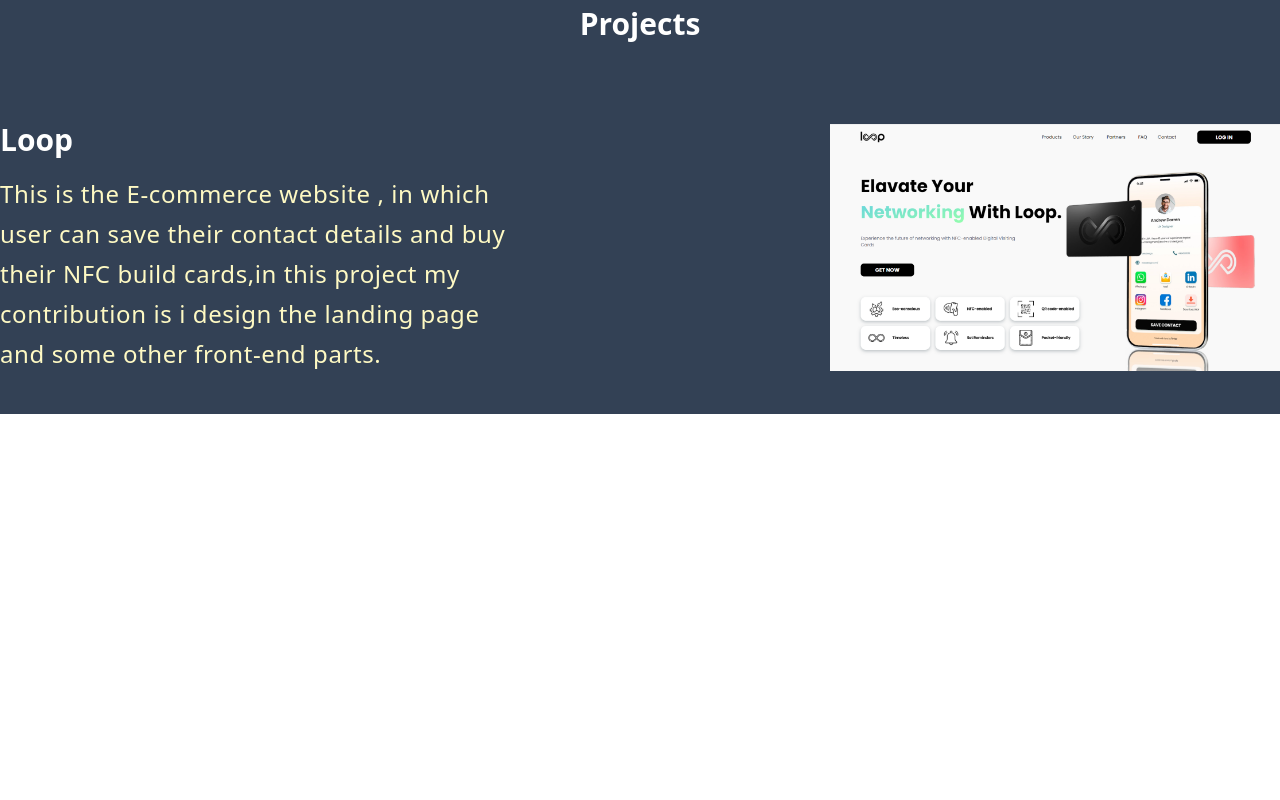
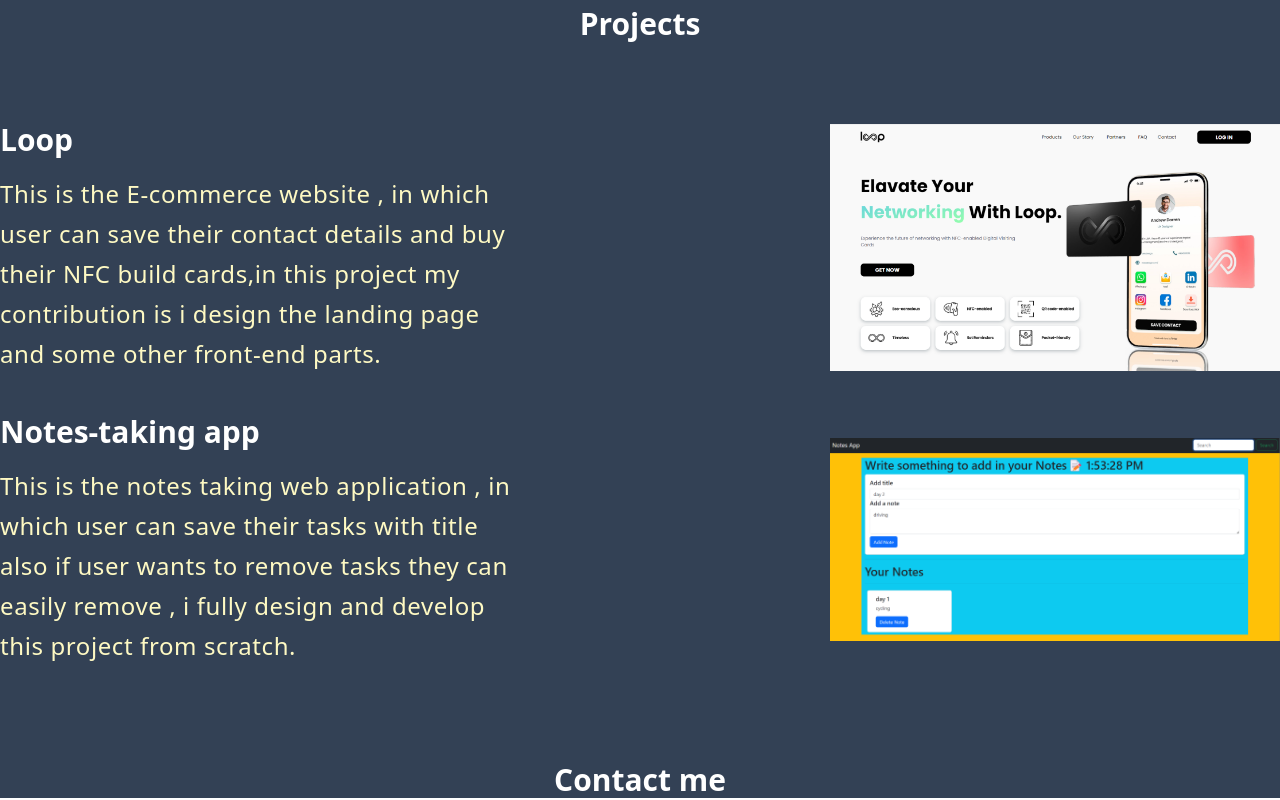
Before and after one commit to amitkumar256/myportfolio, a Next.js app: page / in a window 1280 px wide. Shown: the part 1334-2134 px from the top of the page. Before the commit the page ends 1748 px from the top, so only its background shows below. Built offline with nearby package versions, Linux system fonts and the light colour scheme.

Commit message:
project 2

```diff
--- /dev/null
+++ b/components/Contact.jsx
@@ -0,0 +1,13 @@
+import React from "react";
+
+const Contact = () => {
+  return (
+    <div className="max-w-[1280px]  mx-4 xl:mx-auto mt-10 md:mt-14">
+      <div className="flex mt-10 justify-center" id="about">
+        <h1 className="text-white font-bold text-3xl">Contact me</h1>
+      </div>
+    </div>
+  );
+};
+
+export default Contact;
--- a/components/Navbar.jsx
+++ b/components/Navbar.jsx
@@ -42,7 +42,7 @@
             <a href="#project">Projects</a>
           </div>
           <div className=" hover:scale-105 ">
-            <p>Contact</p>
+            <a href="#contact">Contact</a>
           </div>
         </div>
       </div>
@@ -89,7 +89,7 @@
                 <div className="flex flex-col h-full  content-between">
                   <div className="flex flex-col mx-auto mt-20 text-center font-oswald tracking-light w-10/12 z-20">
                     <div className="nav-link-container  py-2  border-b-2 border-white ">
-                      <a href="#" className="nav-link ">
+                      <a href="#about" className="nav-link ">
                         About
                       </a>
                     </div>
@@ -97,7 +97,7 @@
                       onClick={() => setIsOpen(!isOpen)}
                       className="nav-link-container py-4  border-b-2 border-white"
                     >
-                      <a href="#" className="nav-link ">
+                      <a href="#skill" className="nav-link ">
                         Skills
                       </a>
                     </div>
@@ -106,7 +106,7 @@
                       onClick={() => setIsOpen(!isOpen)}
                       className="nav-link-container py-4  border-b-2 border-white "
                     >
-                      <a href="#" className="nav-link ">
+                      <a href="#project" className="nav-link ">
                         Work
                       </a>
                     </div>
@@ -114,7 +114,7 @@
                       onClick={() => setIsOpen(!isOpen)}
                       className="nav-link-container  border-b-2 border-white py-4   "
                     >
-                      <a href="#" className="nav-link ">
+                      <a href="#contact" className="nav-link ">
                         Contact
                       </a>
                     </div>
--- a/components/Project.jsx
+++ b/components/Project.jsx
@@ -23,6 +23,21 @@
 
           <Image src={"/Images/loop.png"} height={450} width={450} />
         </div>
+        <div className="pt-10 flex-col-reverse sm:flex-row flex justify-between items-center">
+          <div className="sm:w-2/5 ">
+            <h1 className="text-2xl sm:text-3xl text-white font-bold pt-4 sm:pt-0 pb-4">
+              Notes-taking app
+            </h1>
+            <p className="text-xl  sm:text-2xl text-yellow-100 leading-8 sm:leading-10 sm:tracking-wide pt-4 sm:pt-0">
+              This is the notes taking web application , in which user can save
+              their tasks with title also if user wants to remove tasks they can
+              easily remove , i fully design and develop this project from
+              scratch.
+            </p>
+          </div>
+
+          <Image src={"/Images/notes.png"} height={450} width={450} />
+        </div>
       </div>
     </div>
   );
--- a/components/Skills.jsx
+++ b/components/Skills.jsx
@@ -28,7 +28,7 @@
             <Image src={"/Images/next.png"} height={120} width={120} />
           </div>
           <div className="java flex">
-            <Image src={"/Images/java.jpg"} height={120} width={120} />
+            <Image src={"/Images/javalogo.jpg"} height={120} width={120} />
           </div>
           <div className="c flex">
             <Image src={"/Images/c.cms"} height={120} width={120} />
--- a/pages/index.js
+++ b/pages/index.js
@@ -1,4 +1,5 @@
 import About from '@/components/About'
+import Contact from '@/components/Contact'
 import Navbar from '@/components/Navbar'
 import Project from '@/components/Project'
 import Skills from '@/components/Skills'
@@ -11,6 +12,7 @@
     <About/>
     <Skills/>
     <Project/>
+    <Contact/>
     </div>
 
   )
```
Also changed, not shown: public/Images/Javalogo.jpg (renamed from public/Images/Java.jpg).
